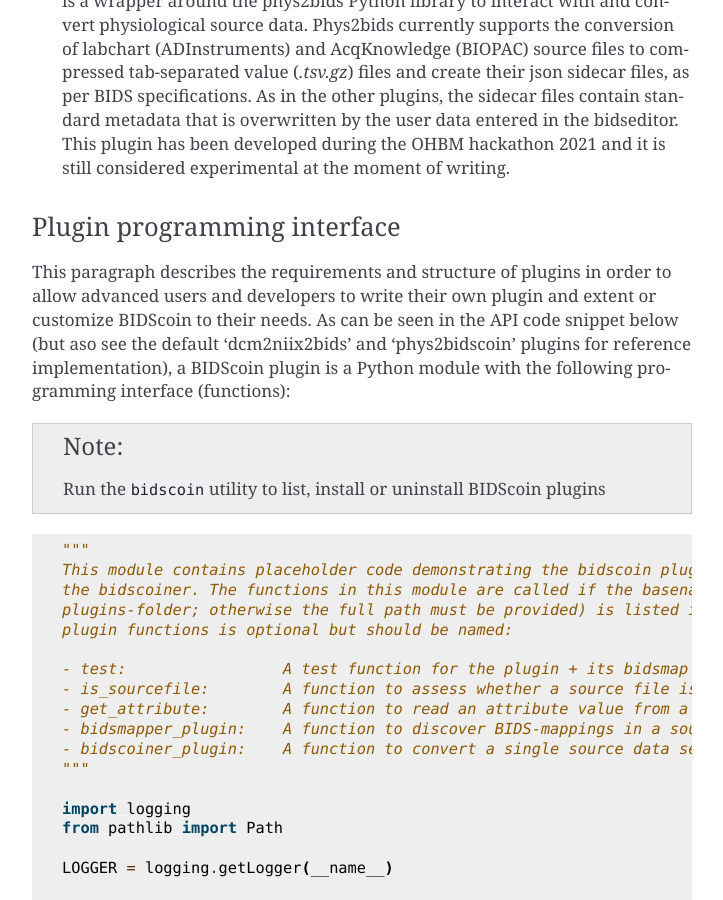
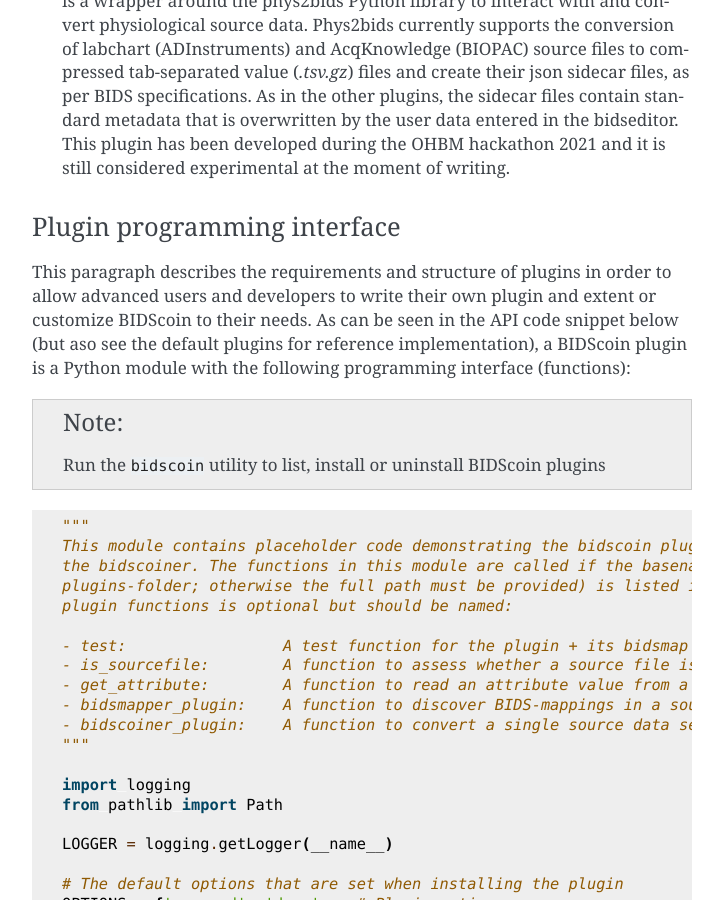
Before and after one commit to Donders-Institute/bidscoin, a Sphinx documentation site: the page built from docs/advanced.rst, in a window 1280 px wide and 900 px high, scrolled down 4270 px. Shown: the whole window, without its empty margins (388-1111 px from the left). Built offline with Sphinx 7.4.7, drawn with Linux system fonts in a browser that asks for light colours.

Commit message:
Documentation tweaks

```diff
--- a/docs/advanced.rst
+++ b/docs/advanced.rst
@@ -88,14 +88,14 @@
 
 all interactions of BIDScoin routines with source data are done via a plugin layer that abstracts away differences between source data formats. The bidsmapper and bidscoiner tools loop over the subjects/sessions in your source data repository and then use the plugins listed in the bidsmap to do the actual work. A few plugins come pre-installed:
 
-* **Dcm2niix2bids: a plugin for DICOM and PAR/XML data**. The ‘dcm2niix2bids’ plugin is a wrapper around the well-known pydicom, nibabel and dcm2niix tools to interact with and convert DICOM and Philips PAR(/REC)/XML source data. Pydicom is used to read DICOM attributes, nibabel is used to read PAR/XML attribute values and dcm2niix is used to convert the DICOM and PAR/XML source data to NIfTI  and create BIDS sidecar files. These sidecar files contain standard metadata but, to give more control to the user, this metadata is appended or overwritten by the data in the BIDS-mapping meta dictionary.
-* **Spec2nii2bids: a plugin for MR spectroscopy data**. The ‘spec2nii2bids’ plugin is a wrapper around the recent spec2nii Python library to interact with and convert MR spectroscopy source data. Presently, the spec2nii2bids plugin is a first implementation that supports the conversion to BIDS for Philips SPAR/SDAT files, Siemens Twix files and GE P-files. As with the dcm2niix2bids plugin, the produced sidecar files already contain standard metadata that is complemented or overruled by the meta data that users specified in the bidseditor.
-* **Phys2bidscoin: a plugin for physiological data**. The ‘phys2bidscoin’ plugin is a wrapper around the phys2bids Python library to interact with and convert physiological source data. Phys2bids currently supports the conversion of labchart (ADInstruments) and AcqKnowledge (BIOPAC) source files to compressed tab-separated value (`.tsv.gz`) files and create their json sidecar files, as per BIDS specifications. As in the other plugins, the sidecar files contain standard metadata that is overwritten by the user data entered in the bidseditor. This plugin has been developed during the OHBM hackathon 2021 and it is still considered experimental at the moment of writing.
+- **Dcm2niix2bids: a plugin for DICOM and PAR/XML data**. The ‘dcm2niix2bids’ plugin is a wrapper around the well-known pydicom, nibabel and dcm2niix tools to interact with and convert DICOM and Philips PAR(/REC)/XML source data. Pydicom is used to read DICOM attributes, nibabel is used to read PAR/XML attribute values and dcm2niix is used to convert the DICOM and PAR/XML source data to NIfTI  and create BIDS sidecar files. These sidecar files contain standard metadata but, to give more control to the user, this metadata is appended or overwritten by the data in the BIDS-mapping meta dictionary.
+- **Spec2nii2bids: a plugin for MR spectroscopy data**. The ‘spec2nii2bids’ plugin is a wrapper around the recent spec2nii Python library to interact with and convert MR spectroscopy source data. Presently, the spec2nii2bids plugin is a first implementation that supports the conversion to BIDS for Philips SPAR/SDAT files, Siemens Twix files and GE P-files. As with the dcm2niix2bids plugin, the produced sidecar files already contain standard metadata that is complemented or overruled by the meta data that users specified in the bidseditor.
+- **Phys2bidscoin: a plugin for physiological data**. The ‘phys2bidscoin’ plugin is a wrapper around the phys2bids Python library to interact with and convert physiological source data. Phys2bids currently supports the conversion of labchart (ADInstruments) and AcqKnowledge (BIOPAC) source files to compressed tab-separated value (`.tsv.gz`) files and create their json sidecar files, as per BIDS specifications. As in the other plugins, the sidecar files contain standard metadata that is overwritten by the user data entered in the bidseditor. This plugin has been developed during the OHBM hackathon 2021 and it is still considered experimental at the moment of writing.
 
 Plugin programming interface
 ^^^^^^^^^^^^^^^^^^^^^^^^^^^^
 
-This paragraph describes the requirements and structure of plugins in order to allow advanced users and developers to write their own plugin and extent or customize BIDScoin to their needs. As can be seen in the API code snippet below (but aso see the default 'dcm2niix2bids' and 'phys2bidscoin' plugins for reference implementation), a BIDScoin plugin is a Python module with the following programming interface (functions):
+This paragraph describes the requirements and structure of plugins in order to allow advanced users and developers to write their own plugin and extent or customize BIDScoin to their needs. As can be seen in the API code snippet below (but aso see the default plugins for reference implementation), a BIDScoin plugin is a Python module with the following programming interface (functions):
 
 .. note:: Run the ``bidscoin`` utility to list, install or uninstall BIDScoin plugins
 
@@ -111,7 +111,7 @@
    - is_sourcefile:        A function to assess whether a source file is supported by the plugin. The return value should correspond to a data format section in the bidsmap
    - get_attribute:        A function to read an attribute value from a source file
    - bidsmapper_plugin:    A function to discover BIDS-mappings in a source data session. To avoid code duplications and minimize plugin development time, various support functions are available to the plugin programmer in BIDScoin's library module named 'bids'
-   - bidscoiner_plugin:    A function to convert a single source data session to bids according to the specified BIDS-mappings. Various support functions are available in the ``bids`` library module
+   - bidscoiner_plugin:    A function to convert a single source data session to bids according to the specified BIDS-mappings. Various support functions are available in the 'bids' library module
    """
 
    import logging
```
